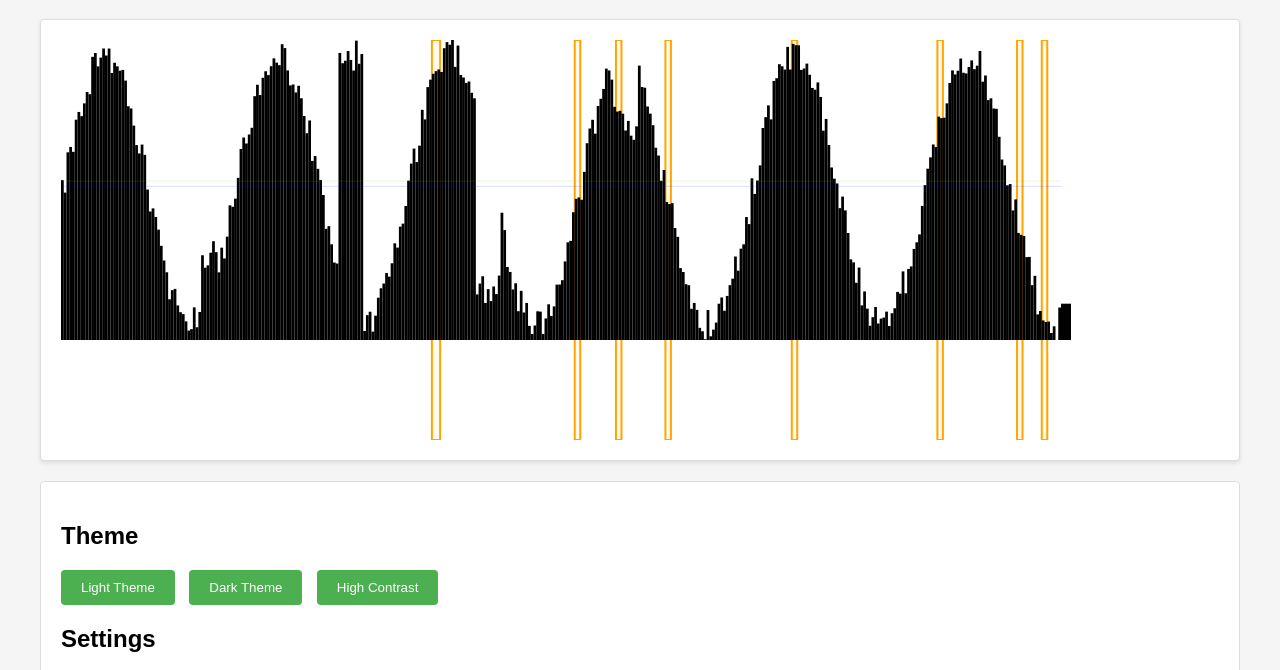
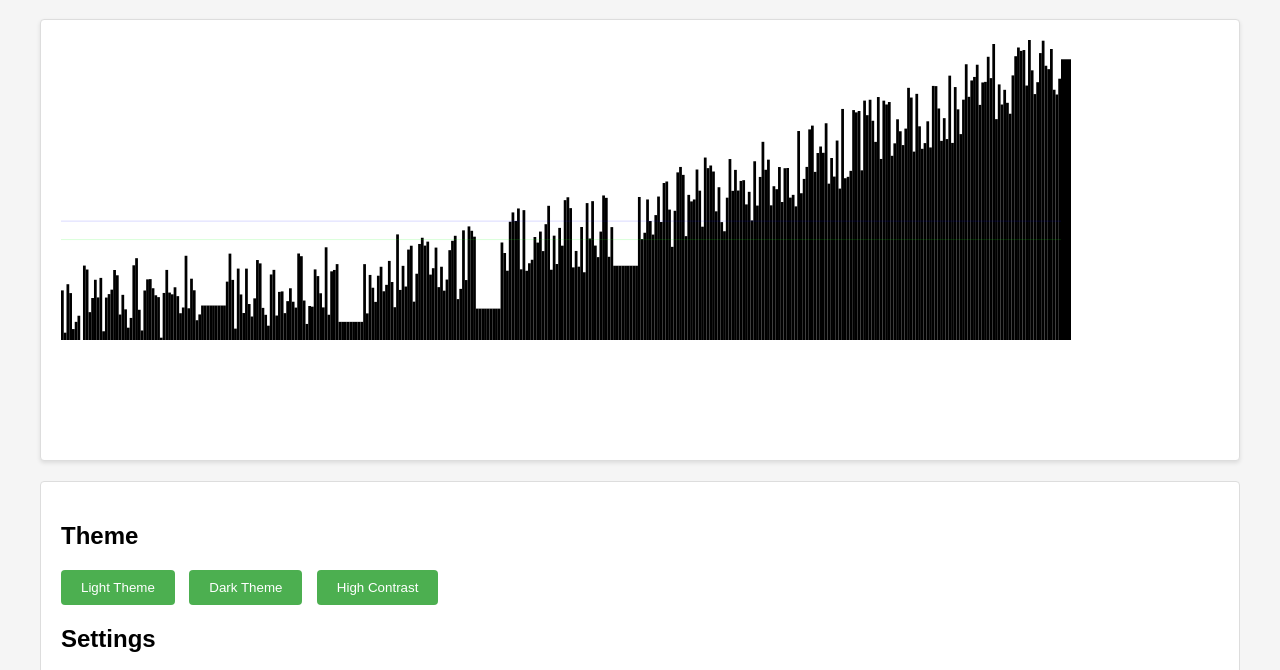
Before and after one commit to adderek/mtplot, a website: page demo/index.html in a window 1280 px wide. Shown: the part 61-731 px from the top of the page. Drawn offline with Linux system fonts and the light colour scheme.

Commit message:
Different demo data base

```diff
--- a/demo/index.html
+++ b/demo/index.html
@@ -181,23 +181,25 @@
             const start = new Date();
             start.setDate(start.getDate() - days);
 
+            const a = (Math.random() * 0.1) - 0.05;
+            const b = (Math.random() * 0.2) - 0.1;
+            const c = (Math.random() * 1000) - 500;
+
             for (let i = 0; i < days; i++) {
                 const date = new Date(start);
                 date.setDate(date.getDate() + i);
 
-                // Generate some interesting patterns
-                let value = 1000 + Math.sin(i / 10) * 200;  // Base sine wave
+                // Generate some interesting patterns using quadratic function
+                let value = c + (a * i * i) + (b * i);  // y = ax² + bx + c
 
                 // Add some low value periods
                 if (i > 50 && i < 60) value = 900;
-                if (i > 150 && i < 160) value = 850;
-
+                else if (i > 150 && i < 160) value = 850;
                 // Add some stagnation periods
-                if (i > 100 && i < 110) value = 1200;
-                if (i > 200 && i < 210) value = 1100;
-
-                // Add some noise
-                value += Math.random() * 50;
+                else if (i > 100 && i < 110) value = c+a*100*100+b*100;
+                else if (i > 200 && i < 210) value = c+a*200*200+b*200;
+                else // Add some noise
+                    value += Math.random() * ((c+a*days*days+b*days)*0.3);
 
                 data.push({ x: date, y: value });
             }
```
